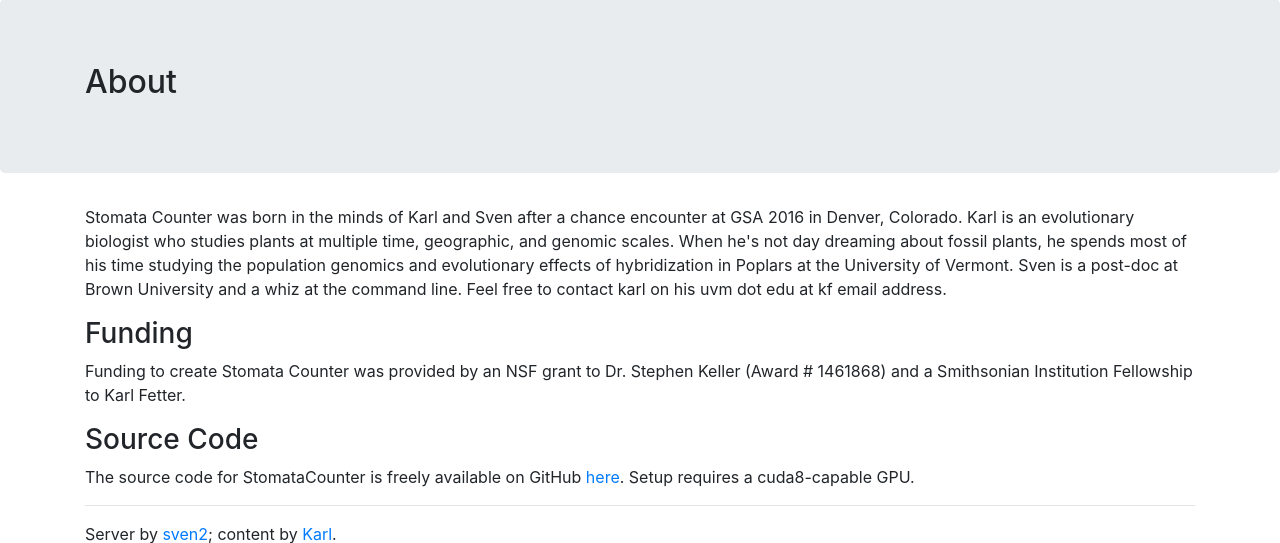
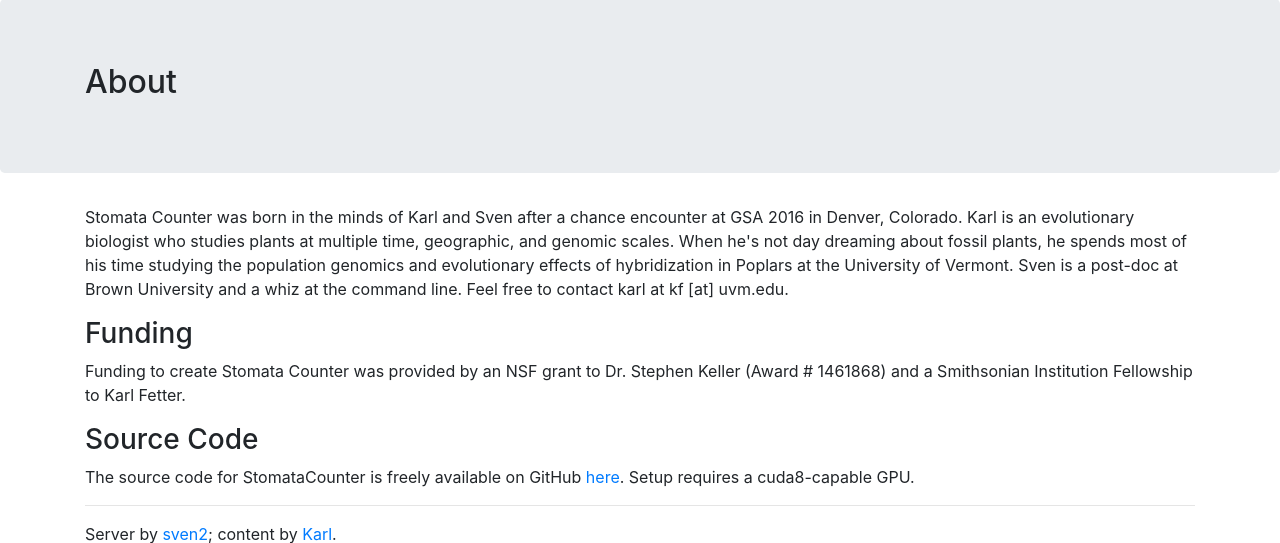
Before and after one commit to SvenTwo/epidermal, a Flask app: page /about in a window 1280 px wide. Shown: the part 57-600 px from the top of the page. Run offline with Flask 2, Linux system fonts and the light colour scheme; some libraries are stand-ins or nearby versions.

Commit message:
updated Karl's email address

```diff
--- a/templates/about.html
+++ b/templates/about.html
@@ -13,7 +13,7 @@
     </div>
 
     <div class="container">
-        <p>Stomata Counter was born in the minds of Karl and Sven after a chance encounter at GSA 2016 in Denver, Colorado. Karl is an evolutionary biologist who studies plants at multiple time, geographic, and genomic scales. When he's not day dreaming about fossil plants, he spends most of his time studying the population genomics and evolutionary effects of hybridization in Poplars at the University of Vermont. Sven is a post-doc at Brown University and a whiz at the command line. Feel free to contact karl on his uvm dot edu at kf email address.</p>
+        <p>Stomata Counter was born in the minds of Karl and Sven after a chance encounter at GSA 2016 in Denver, Colorado. Karl is an evolutionary biologist who studies plants at multiple time, geographic, and genomic scales. When he's not day dreaming about fossil plants, he spends most of his time studying the population genomics and evolutionary effects of hybridization in Poplars at the University of Vermont. Sven is a post-doc at Brown University and a whiz at the command line. Feel free to contact karl at kf [at] uvm.edu.</p>
 		<h3>Funding</h3>
 			<p>Funding to create Stomata Counter was provided by an NSF grant to Dr. Stephen Keller (Award # 1461868) and a Smithsonian Institution Fellowship to Karl Fetter.
         <h3>Source Code</h3>
```
